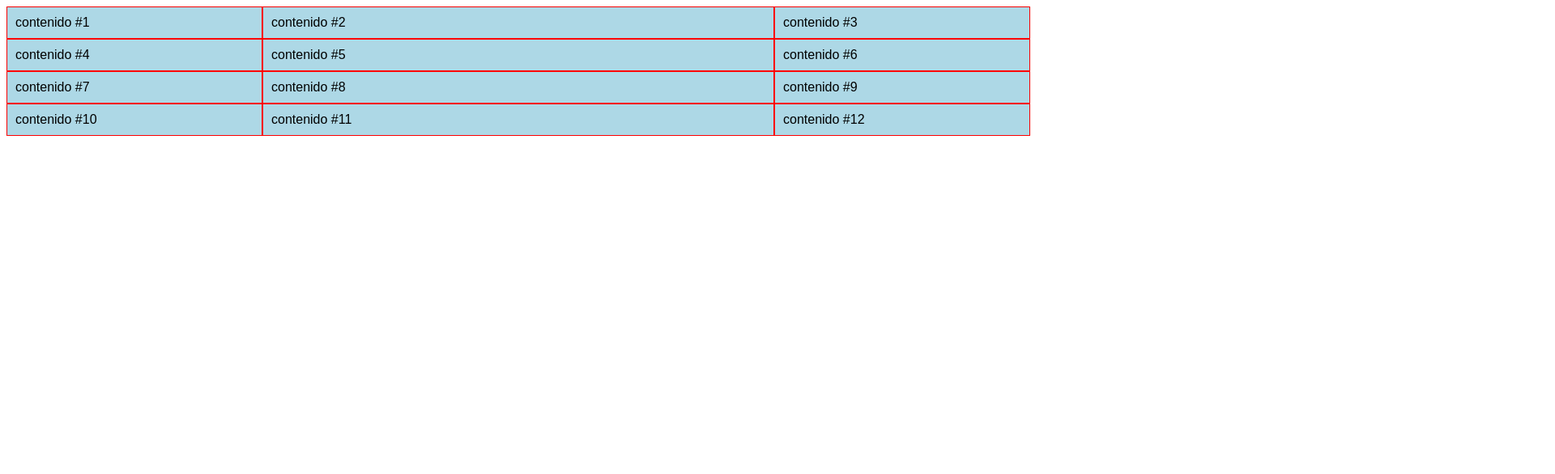
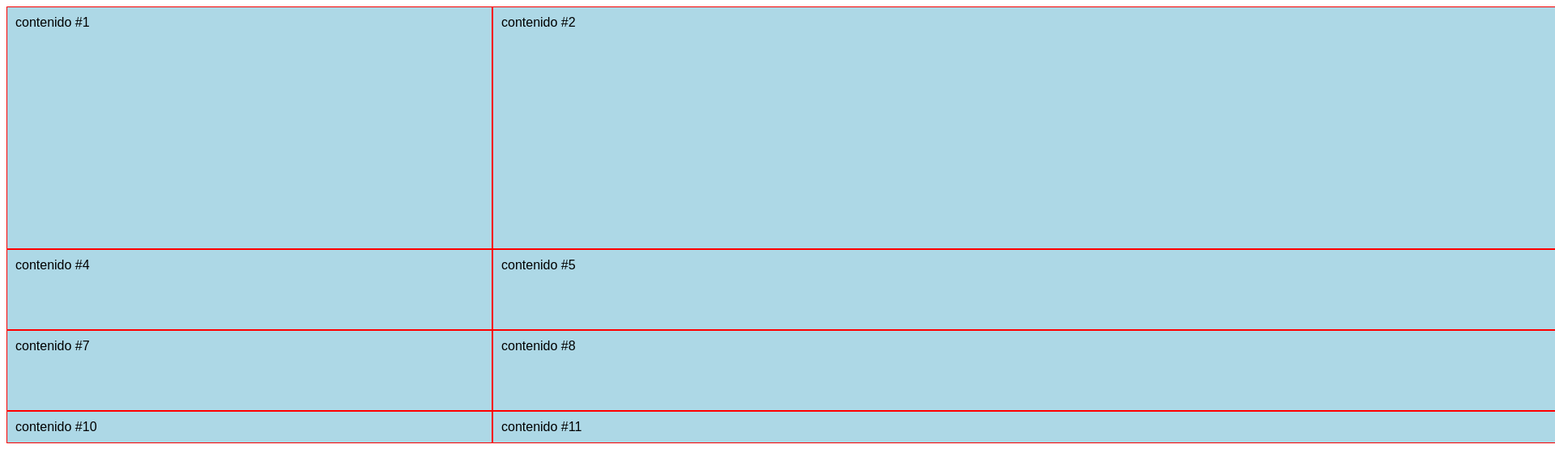
Before and after one commit to VGM137/css-grid-layout, a plain HTML site: page Filas/index.html in a window 1280 px wide. Shown: the top 586 px of the page at 81% size, 1920 px wide, since content can reach past the window. Drawn offline with Linux system fonts and the light colour scheme.

Commit message:
cambios en filas

```diff
--- a/Filas/Estilos/estilos.css
+++ b/Filas/Estilos/estilos.css
@@ -1,10 +1,14 @@
 body{
   font-family: arial;
+  max-width: 1200px;
 }
 
 .container{
   display: grid;
-  grid-template-columns: 25% 50% 25%;
+/* grid-template-columns: 25% 50% 25%;
+  grid-template-rows: 300px 300px;
+  grid-template: filas / columnas; */
+  grid-template: 300px 100px 100px / 50% 200% 100%;
 }
 .item{
   background: lightblue;
```
Also changed, not shown: index.html (+1 -1 lines).
